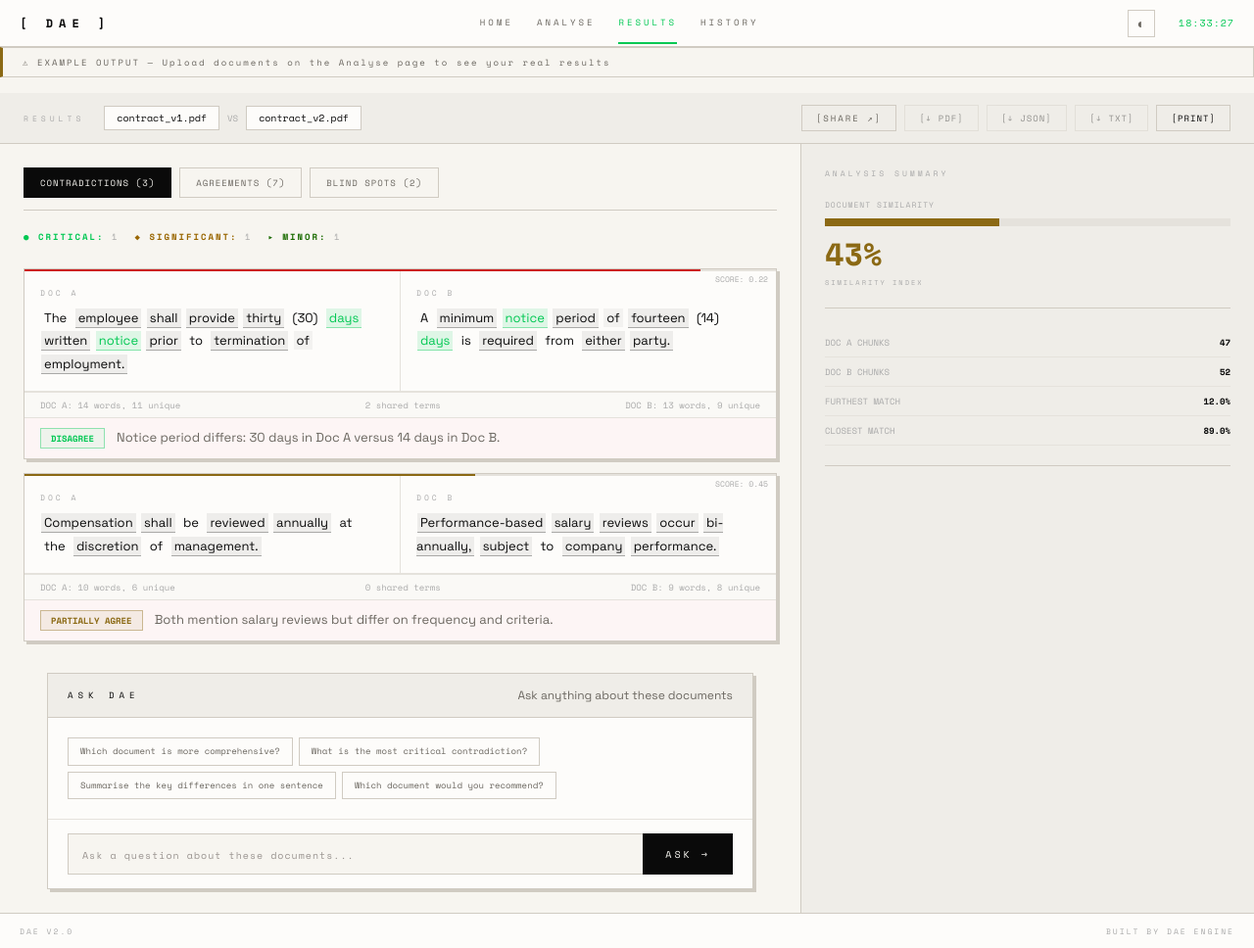
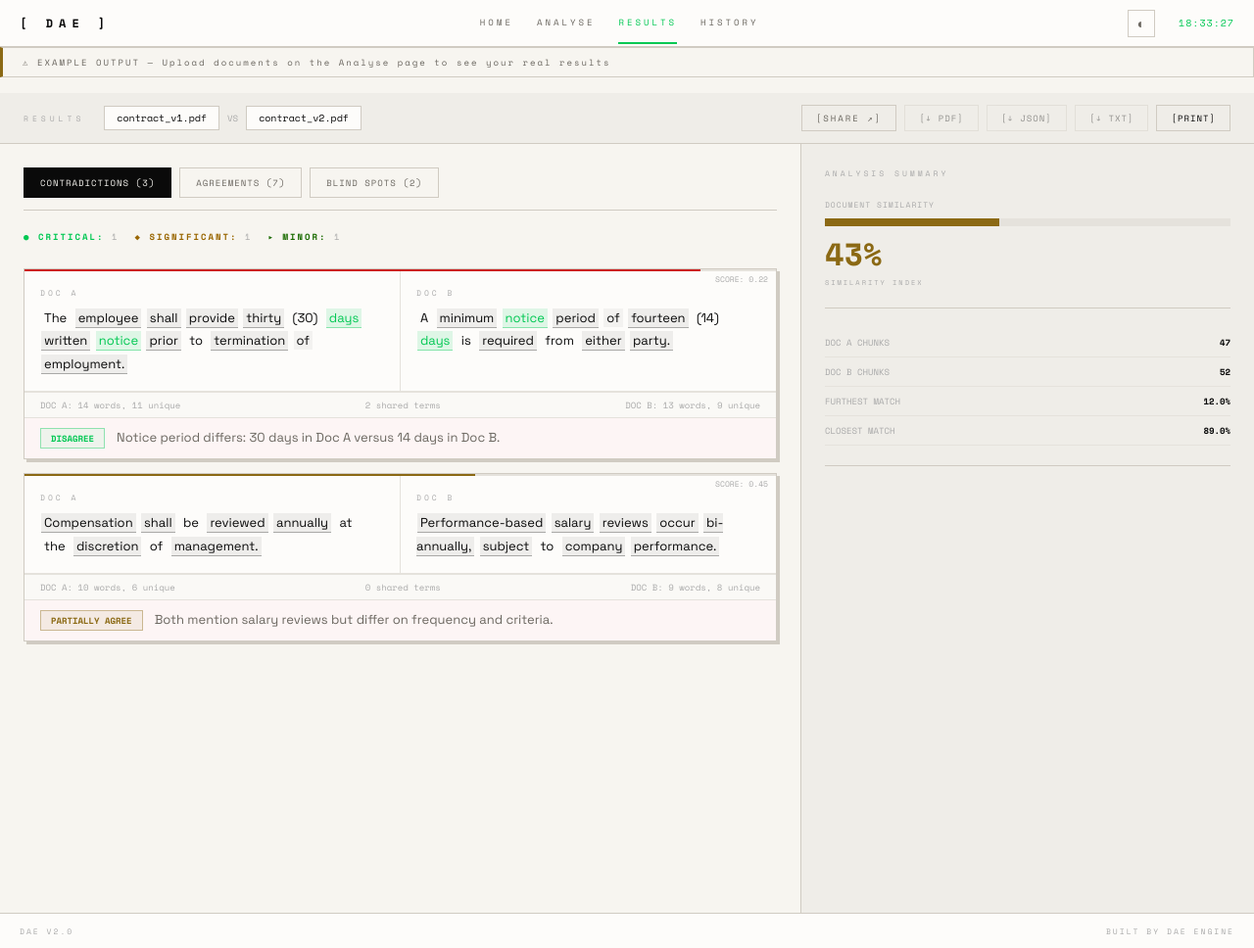
Before and after one commit to Haripriya24071/DAE, a Flask app: page /result in a window 1280 px wide. Shown: the whole page at 98% size. Run offline with Flask 3, Linux system fonts and the light colour scheme.

Commit message:
refactor(results): remove ASK DAE Q&A section

```diff
--- a/DAE/templates/results.html
+++ b/DAE/templates/results.html
@@ -369,43 +369,7 @@
           </div>
         {% endif %}
       </div>
-      <!-- Q&A PANEL -->
-      <div class="qa-panel" id="qa-panel">
-        <div class="qa-header">
-          <div class="qa-title">ASK DAE</div>
-          <div class="qa-subtitle">
-            Ask anything about these documents
-          </div>
-        </div>
 
-        <div class="qa-messages" id="qa-messages">
-          <div class="qa-suggestion-row">
-            <button class="qa-suggestion" onclick="askSuggestion(this)">
-              Which document is more comprehensive?
-            </button>
-            <button class="qa-suggestion" onclick="askSuggestion(this)">
-              What is the most critical contradiction?
-            </button>
-            <button class="qa-suggestion" onclick="askSuggestion(this)">
-              Summarise the key differences in one sentence
-            </button>
-            <button class="qa-suggestion" onclick="askSuggestion(this)">
-              Which document would you recommend?
-            </button>
-          </div>
-        </div>
-
-        <div class="qa-input-row">
-          <input type="text"
-            id="qa-input"
-            class="qa-input"
-            placeholder="Ask a question about these documents..."
-            onkeydown="if(event.key==='Enter') submitQuestion()">
-          <button class="qa-send" onclick="submitQuestion()">
-            ASK →
-          </button>
-        </div>
-      </div>
 
     </div>
 
```
